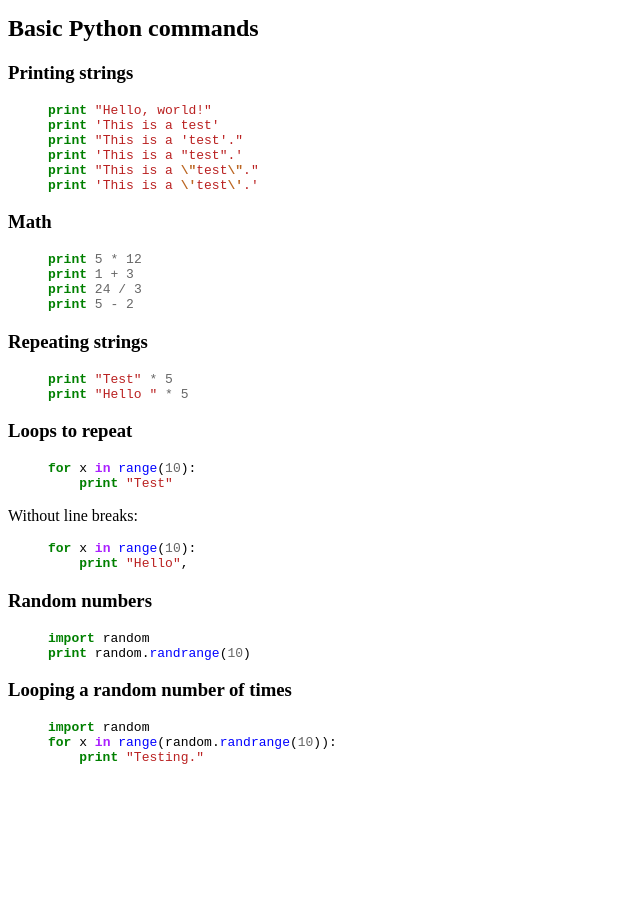
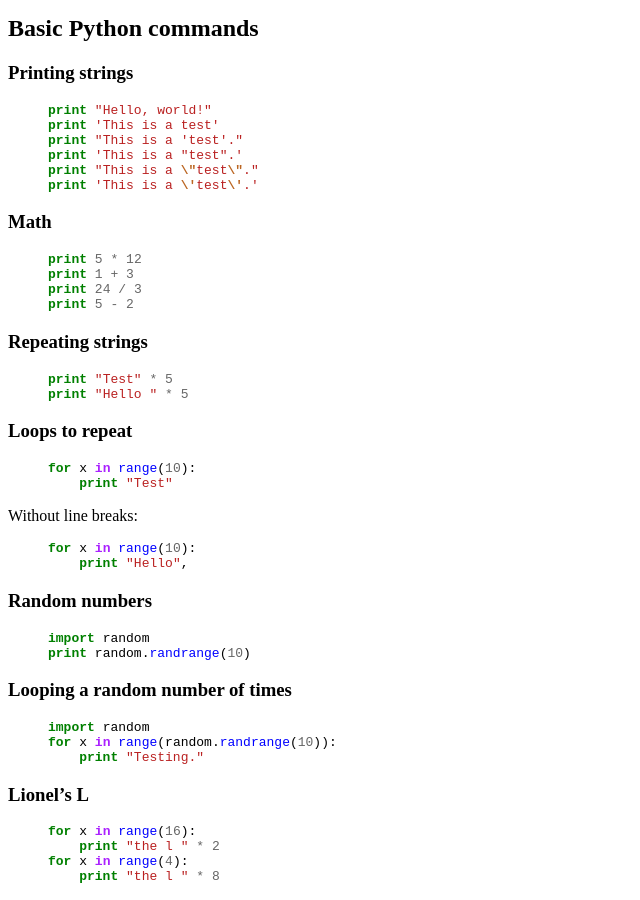
Before and after one commit to dtorop/city-archive-fall12, a Jekyll site: the page built from _posts/2012-09-06-python_and_shell_basics.markdown, in a window 1280 px wide and 900 px high, scrolled down 610 px. Shown: the whole window, without its empty margins (0-640 px from the left). Built offline with Jekyll 4.4.1, drawn with Linux system fonts in a browser that asks for light colours; before the commit the page ends 1391 px from its top, so only the background shows below that.

Commit message:
add Lionel L example

```diff
--- a/_posts/2012-09-06-python_and_shell_basics.markdown
+++ b/_posts/2012-09-06-python_and_shell_basics.markdown
@@ -86,3 +86,12 @@ import random
 for x in range(random.randrange(10)):
     print "Testing."
 {% endhighlight %}
+
+### Lionel's L
+
+{% highlight python %}
+for x in range(16):
+    print "the l " * 2
+for x in range(4):
+    print "the l " * 8
+{% endhighlight %}
```
